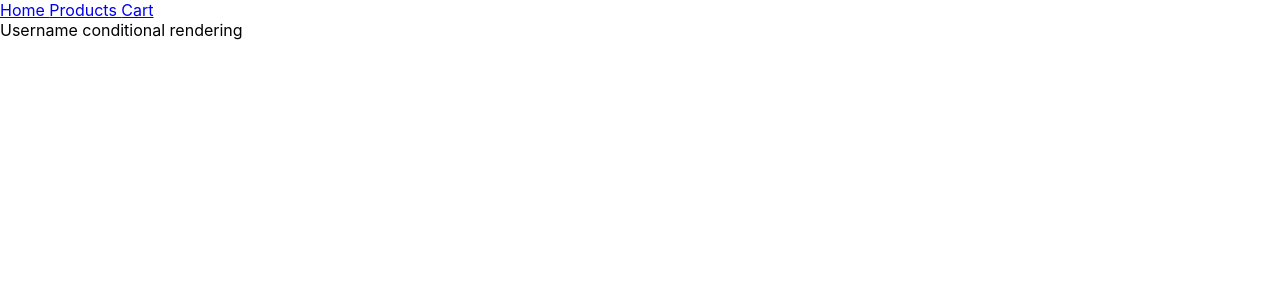
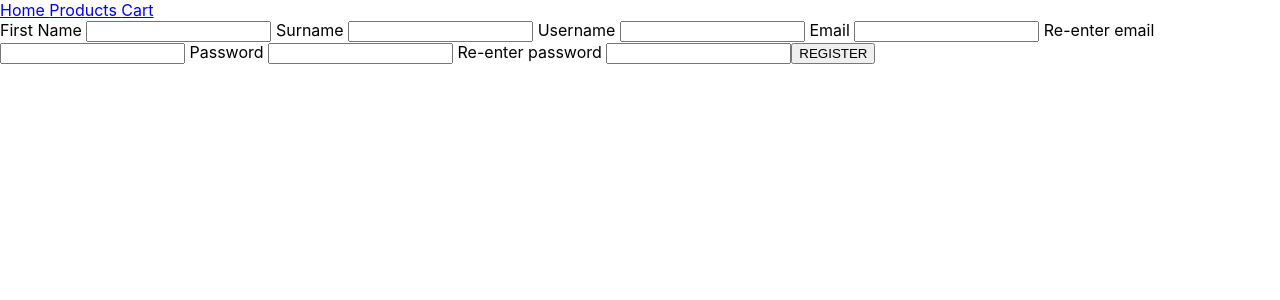
Before and after one commit to jodiequin/CapstoneProject, a React (Create React App) app: page /register in a window 1280 px wide. Shown: the top 300 px of the page. Built offline with nearby package versions, Linux system fonts and the light colour scheme.

Commit message:
Added form validation and storing for login and registration

```diff
--- a/src/components/HomePage.js
+++ b/src/components/HomePage.js
@@ -1,11 +1,14 @@
 import React from "react";
-import { useSelector } from "react-redux";
+import { useDispatch, useSelector } from "react-redux";
 import { useNavigate } from "react-router-dom";
+import { logout } from "../store/storeState";
 
 export default function HomePage() {
     // useSelector function to get login state from store
     // for conditonal rendering
     const state = useSelector((state) => state.shop);
+
+    const dispatch = useDispatch();
 
     // useNavigate to navigate to login/register page
     const nav = useNavigate();
@@ -28,7 +31,10 @@ export default function HomePage() {
     else {
         return (
             <div>
-                <button> Logout </button>
+                <button
+                  onClick={() => dispatch(logout())} >
+                  Logout
+                </button>
             </div>
         );
     }
--- a/src/components/LoginPage.js
+++ b/src/components/LoginPage.js
@@ -1,7 +1,92 @@
 import React from "react";
 import { useNavigate } from "react-router-dom";
 import { useFormik } from "formik";
+import { useDispatch, useSelector } from "react-redux";
+import { login } from "../store/storeState";
 
+
+// Function to validate user inputs
+const validate = (values) => {
+    const errors = {};
+
+    // Checking username has been entered
+    if (!values.username) {
+        errors.username = "Required";
+    }
+    // Checking username is registered
+    else if (values.state.registeredUsernames.indexOf(values.username) == -1) {
+        errors.username = "Username not found";
+    }
+
+    // Checking password has been entered
+    if (!values.password) {
+        errors.password = "Required";
+    }
+    else if (values.state.registeredPasswords[values.state.registeredUsernames.indexOf(values.username)] !== values.password) {
+        errors.password = "Incorrect password";
+    }
+
+
+    return errors;
+};
+
+// Creating register form using Formik
 export default function LoginPage() {
 
+    const nav = useNavigate();
+    const state = useSelector((state) => state.shop);
+    const dispatch = useDispatch();
+
+    const formik = useFormik({
+        initialValues: {
+            username: "",
+            password: "",
+            state,
+        },
+
+        validate,
+
+        onSubmit: values => {
+
+            dispatch(login(values.username))
+            nav("/");
+
+        },
+    });
+
+    return (
+
+        <form onSubmit={formik.handleSubmit} className="home_background">
+
+            <label htmlFor="username"> Username </label>
+            <input
+                id="username"
+                name="username"
+                type="text"
+                onChange={formik.handleChange}
+                onBlur={formik.handleBlur}
+                value={formik.values.username}
+            />
+            {formik.touched.username && formik.errors.username ? (
+              <div> {formik.errors.username} </div>
+            ): null}
+
+            <label htmlFor="password"> Password </label>
+            <input
+                id="password"
+                name="password"
+                type="text"
+                onChange={formik.handleChange}
+                onBlur={formik.handleBlur}
+                value={formik.values.password}
+            />
+            {formik.touched.password && formik.errors.password ? (
+              <div> {formik.errors.password} </div>
+            ): null}
+
+            <button type="submit"> LOGIN </button>
+
+        </form>
+    );
+
 }
--- a/src/components/NavBar.js
+++ b/src/components/NavBar.js
@@ -1,7 +1,11 @@
 import React from "react";
 import { Link } from "react-router-dom";
+import { useSelector } from "react-redux";
 
 export default function NavBar() {
+
+    const state = useSelector((state) => state.shop);
+
     return (
         <div>
             <div>
@@ -11,7 +15,7 @@ export default function NavBar() {
             </div>
 
             <div>
-                Username conditional rendering
+                {state.currentUser}
             </div>
         </div>
     );
--- a/src/components/RegisterPage.js
+++ b/src/components/RegisterPage.js
@@ -1,7 +1,203 @@
 import React from "react";
 import { useNavigate } from "react-router-dom";
 import { useFormik } from "formik";
+import { useDispatch } from "react-redux";
+import { addUser, login } from "../store/storeState";
 
+
+// Function to validate user inputs
+const validate = values => {
+    const errors = {};
+
+    // Checking first name has been entered and has max length of 15 chars
+    if (!values.firstName) {
+        errors.firstName = "Required";
+    }
+    else if (values.firstName.length > 15) {
+        errors.firstName = "Must be 15 characters or less";
+    }
+
+    // Checking surname has been entered and has max length of 20 chars
+    if (!values.surname) {
+        errors.surname = "Required";
+    }
+    else if (values.surname.length > 20) {
+        errors.surname = "Must be 20 characters or less";
+    }
+
+    // Checking username has been entered and has max length of 20 chars
+    if (!values.username) {
+        errors.username = "Required";
+    }
+    else if (values.username.length > 20) {
+        errors.username = "Must be 20 characters or less";
+    }
+
+    // Checking email has been entered and is valid
+    if (!values.email) {
+        errors.email = "Required";
+    }
+    else if (!/^[A-Z0-9._%+-]+@[A-Z0-9.-]+\.[A-Z]{2,4}$/i.test(values.email)) {
+        errors.email = "Invalid email address";
+    }
+
+    // Checking both email entries match
+    if (!values.email) {
+        errors.checkEmail = "Required";
+    }
+    else if (values.email !== values.checkEmail) {
+        errors.checkEmail = "Emails do not match";
+    }
+
+    // Checking if valid password has been entered
+    if (!values.password) {
+        errors.password = "Required";
+    }
+    else if (!/^(?=.*[a-z])(?=.*[A-Z])(?=.*\d)(?=.*[@$!%*?&])[A-Za-z\d@$!%*?&]{8,}$/i.test(values.password)) {
+        errors.password = "Password must contain minimum 8 characters, at least 1 uppercase and lowercase letter, a number, and a special character";
+    }
+
+    // Checking both password entries match
+    if (!values.checkPassword) {
+        errors.checkPassword = "Required";
+    }
+    else if (values.password !== values.checkPassword) {
+        errors.checkPassword = "Passwords do not match";
+    }
+
+
+    return errors;
+};
+
+
+// Creating register form using Formik
 export default function RegisterPage() {
 
+    const nav = useNavigate();
+    const dispatch = useDispatch();
+
+    const formik = useFormik({
+        initialValues: {
+            firstName: "",
+            surname: "",
+            username: "",
+            email: "",
+            checkEmail: "",
+            password: "",
+            checkPassword: "",
+        },
+
+        validate,
+
+        onSubmit: values => {
+
+            dispatch(addUser({
+                username: values.username,
+                password: values.password
+                }));
+            dispatch(login(values.username))
+            nav("/")
+
+        },
+    });
+
+    return (
+
+        <form onSubmit={formik.handleSubmit} className="home_background">
+
+            <label htmlFor="firstName"> First Name </label>
+            <input
+                id="firstName"
+                name="firstName"
+                type="text"
+                onChange={formik.handleChange}
+                onBlur={formik.handleBlur}
+                value={formik.values.firstName}
+            />
+            {formik.touched.firstName && formik.errors.firstName ? (
+              <div> {formik.errors.firstName} </div>
+            ): null}
+
+            <label htmlFor="surname"> Surname </label>
+            <input
+                id="surname"
+                name="surname"
+                type="text"
+                onChange={formik.handleChange}
+                onBlur={formik.handleBlur}
+                value={formik.values.surname}
+            />
+            {formik.touched.surname && formik.errors.surname ? (
+              <div> {formik.errors.surname} </div>
+            ): null}
+
+            <label htmlFor="username"> Username </label>
+            <input
+                id="username"
+                name="username"
+                type="text"
+                onChange={formik.handleChange}
+                onBlur={formik.handleBlur}
+                value={formik.values.username}
+            />
+            {formik.touched.username && formik.errors.username ? (
+              <div> {formik.errors.username} </div>
+            ): null}
+
+            <label htmlFor="email"> Email </label>
+            <input
+                id="email"
+                name="email"
+                type="email"
+                onChange={formik.handleChange}
+                onBlur={formik.handleBlur}
+                value={formik.values.email}
+            />
+            {formik.touched.email && formik.errors.email ? (
+              <div> {formik.errors.email} </div>
+            ): null}
+
+            <label htmlFor="checkEmail"> Re-enter email </label>
+            <input
+                id="checkEmail"
+                name="checkEmail"
+                type="email"
+                onChange={formik.handleChange}
+                onBlur={formik.handleBlur}
+                value={formik.values.checkEmail}
+            />
+            {formik.touched.checkEmail && formik.errors.checkEmail ? (
+              <div> {formik.errors.checkEmail} </div>
+            ): null}
+
+            <label htmlFor="password"> Password </label>
+            <input
+                id="password"
+                name="password"
+                type="text"
+                onChange={formik.handleChange}
+                onBlur={formik.handleBlur}
+                value={formik.values.password}
+            />
+            {formik.touched.password && formik.errors.password ? (
+              <div> {formik.errors.password} </div>
+            ): null}
+
+            <label htmlFor="checkPassword"> Re-enter password </label>
+            <input
+                id="checkPassword"
+                name="checkPassword"
+                type="text"
+                onChange={formik.handleChange}
+                onBlur={formik.handleBlur}
+                value={formik.values.checkPassword}
+            />
+            {formik.touched.checkPassword && formik.errors.checkPassword ? (
+              <div> {formik.errors.checkPassword} </div>
+            ): null}
+
+            <button type="submit"> REGISTER </button>
+
+        </form>
+    );
 }
--- a/src/store/storeState.js
+++ b/src/store/storeState.js
@@ -4,30 +4,44 @@ const shopSlice = createSlice({
     name: "Shop",
     initialState: {
         cartItems: [],
-        registeredUsers: [],
-        currentUser: [],
+        registeredUsernames: [],
+        registeredPasswords: [],
+        currentUser: "",
         totalPrice: 0,
         loginStatus: false,
     },
     reducers: {
-        // Function to set login state to true
-        login: (state) => {
+
+        // Function to set login state to true and update current user
+        login: (state, action) => {
             return {
                 ...state,
-                loginStatus: true
+                loginStatus: true,
+                currentUser: action.payload
             };
         },
-        // Function to set login state to false
+
+        // Function to set login state to false and remove current user
         logout: (state) => {
             return {
                 ...state,
-                loginStatus: false
+                loginStatus: false,
+                currentUser: ""
             };
         },
-        // Function to check for valid user login
+
+        // Function to add user to registered users
+        addUser: (state, action) => {
+            return {
+                ...state,
+                registeredUsernames: [...state.registeredUsernames, action.payload.username],
+                registeredPasswords: [...state.registeredPasswords, action.payload.password]
+            };
+        },
+
     }
 })
 
-export const { login, logout } = shopSlice.actions
+export const { login, logout, addUser } = shopSlice.actions
 
 export default shopSlice.reducer
```
